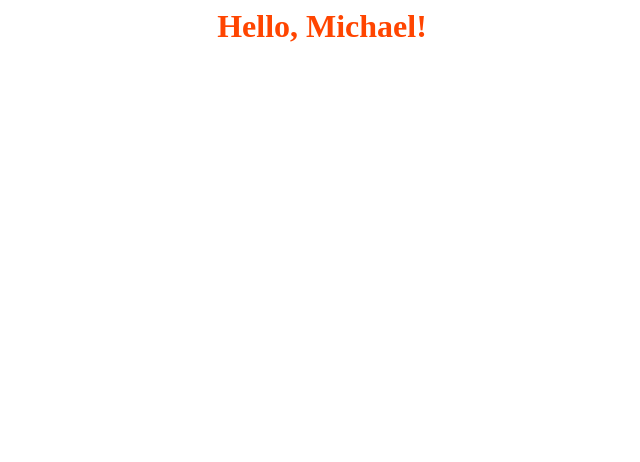
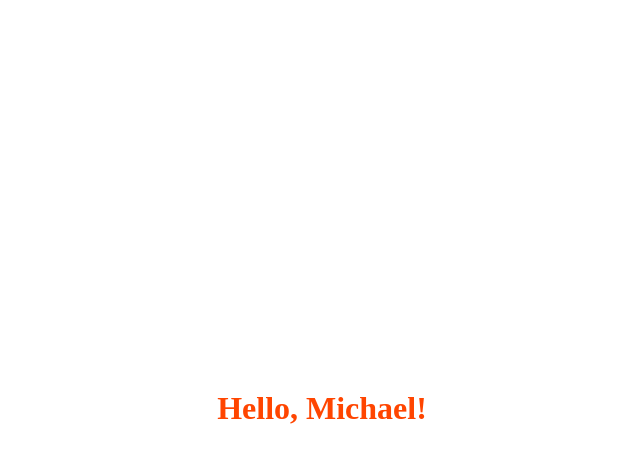
Before and after one commit to zachalexander/automation-tracking-website, an Angular app: page / in a window 1280 px wide. Shown: the top 462 px of the page, without its empty margins (318-958 px from the left). Built offline with nearby package versions, Linux system fonts and the light colour scheme.

Commit message:
push to fix conflicts

```diff
--- a/src/app/app.component.scss
+++ b/src/app/app.component.scss
@@ -5,9 +5,6 @@
     height: 100vh;
 
     h1 {
-    color: orangered;
-    align-items: center;
-    justify-content: center;
-    height: 100vh;
-  }
+        color: orangered;
+    }
 }
```
